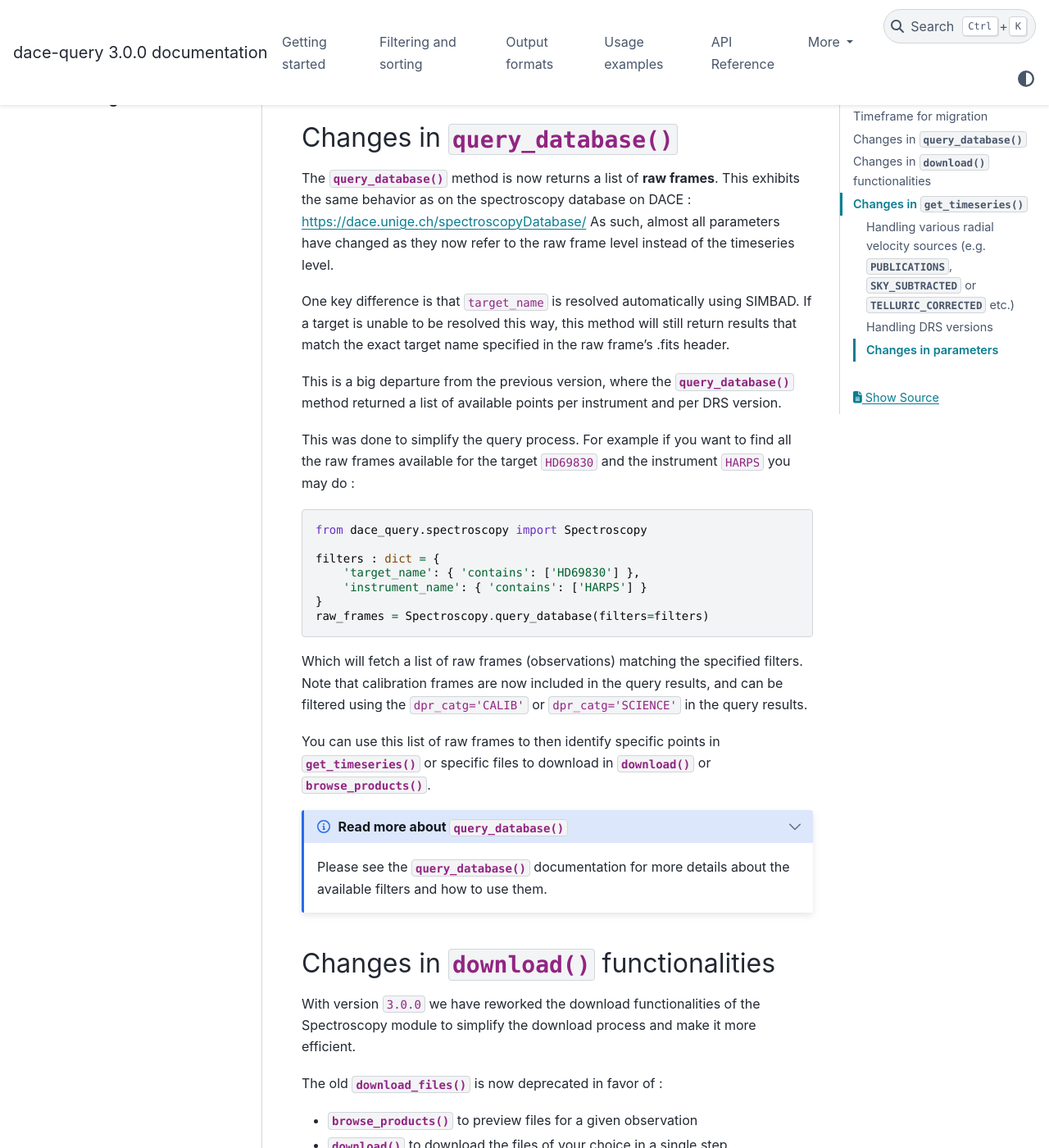
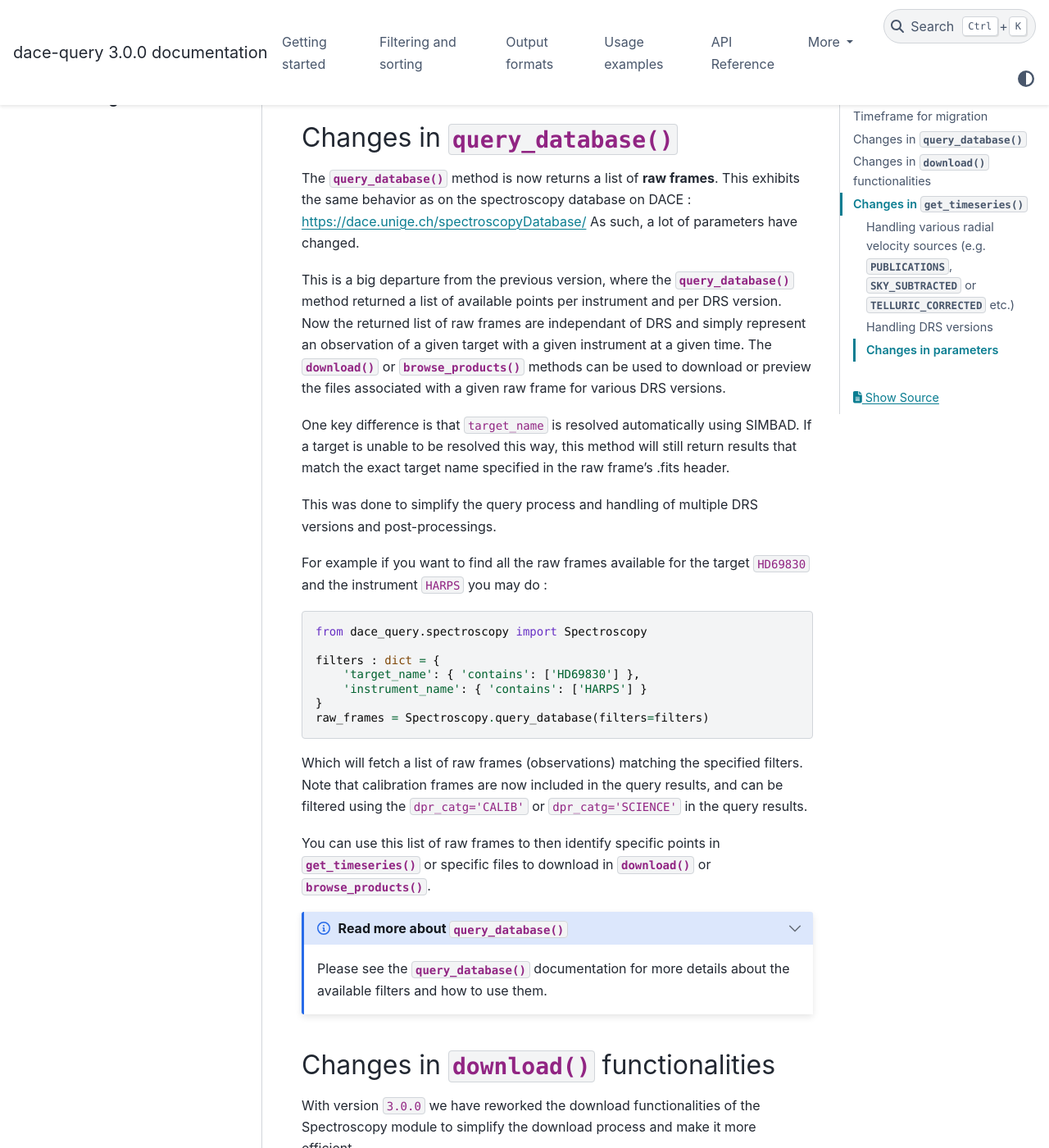
Before and after one commit to astro-dace/dace-query, a Sphinx documentation site: the page built from docs/source/spectroscopy_migration_guide.rst, in a window 1280 px wide and 1400 px high, scrolled down 1086 px. Shown: the whole window at 82% size. Built offline with Sphinx 7.4.7 and the PyData theme 0.15.4, drawn with Linux system fonts in a browser that asks for light colours; the version number is read from the project's files by our own code; some of the changed text lies outside the part shown.

Commit message:
Update wording in docs

```diff
--- a/docs/source/spectroscopy_migration_guide.rst
+++ b/docs/source/spectroscopy_migration_guide.rst
@@ -33,13 +33,16 @@ Changes in :meth:`~dace_query.spectroscopy.spectroscopy.SpectroscopyClass.query_
 ######################################################################################################
 The :meth:`~dace_query.spectroscopy.spectroscopy.SpectroscopyClass.query_database` method is now returns a list of **raw frames**.
 This exhibits the same behavior as on the spectroscopy database on DACE : https://dace.unige.ch/spectroscopyDatabase/
-As such, almost all parameters have changed as they now refer to the raw frame level instead of the timeseries level.
+As such, a lot of parameters have changed.
+
+This is a big departure from the previous version, where the :meth:`~dace_query.spectroscopy.spectroscopy.SpectroscopyClass.query_database` method returned a list of available points per instrument and per DRS version.
+Now the returned list of raw frames are independant of DRS and simply represent an observation of a given target with a given instrument at a given time.
+The :meth:`~dace_query.spectroscopy.spectroscopy.SpectroscopyClass.download` or :meth:`~dace_query.spectroscopy.spectroscopy.SpectroscopyClass.browse_products` methods can be used to download or preview the files associated with a given raw frame for various DRS versions.
 
 One key difference is that ``target_name`` is resolved automatically using SIMBAD. If a target is unable to be resolved this way, this method will still return results that match the exact target name specified in the raw frame's .fits header.
 
-This is a big departure from the previous version, where the :meth:`~dace_query.spectroscopy.spectroscopy.SpectroscopyClass.query_database` method returned a list of available points per instrument and per DRS version.
+This was done to simplify the query process and handling of multiple DRS versions and post-processings.
 
-This was done to simplify the query process.
 For example if you want to find all the raw frames available for the target ``HD69830`` and the instrument ``HARPS`` you may do :
 
 .. code-block:: python
@@ -80,7 +83,7 @@ Handling DRS versions
 You can now specify the DRS version of the data you want to download using the new ``drs_version`` parameter
 in both :meth:`~dace_query.spectroscopy.spectroscopy.SpectroscopyClass.download` and :meth:`~dace_query.spectroscopy.spectroscopy.SpectroscopyClass.browse_products` methods.
 
-You may use ``drs_version='latest'`` to get the timeseries for the latest DRS version available for each instrument.
+You may use ``drs_version='latest'`` to get reduced products from the latest DRS version available for each instrument.
 
 Or you can specify a specific DRS version (e.g. ``drs_version='DRS-3.3.10'``).
 
```
